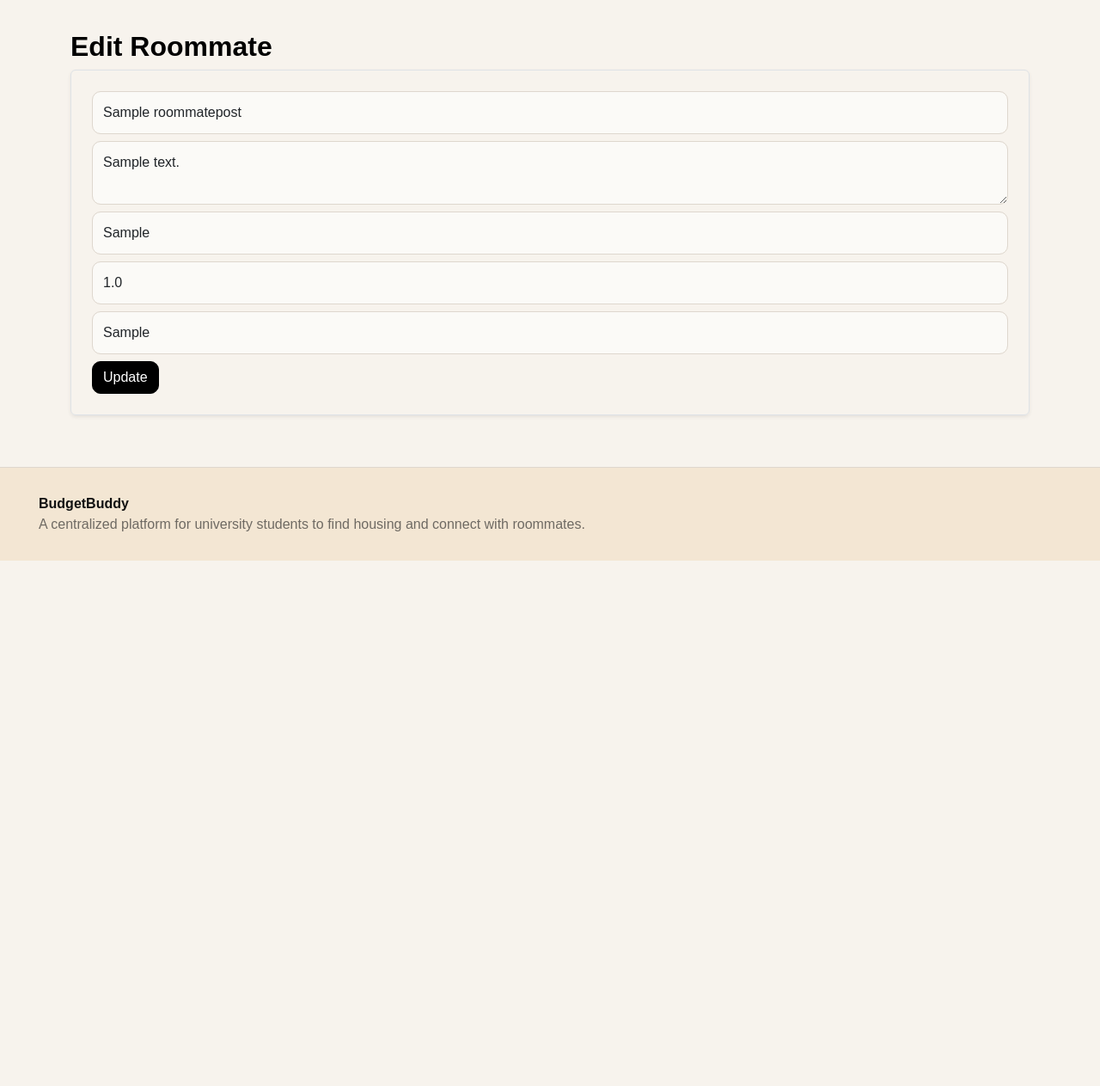
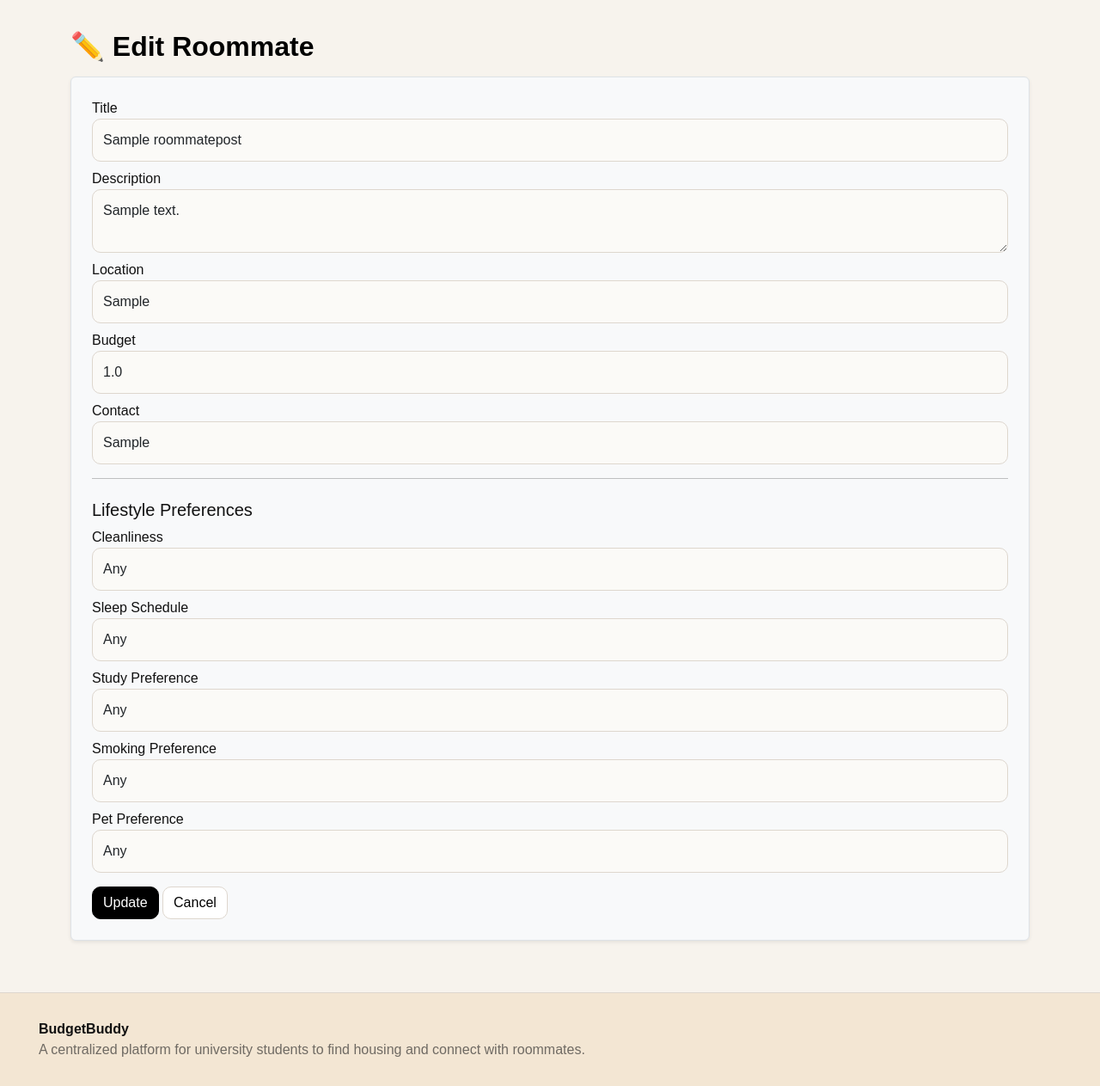
Before and after one commit to GordanEatCodes/GitProject-BudgetBuddy, a Django app: page /roommates/edit/1/ in a window 1280 px wide. Shown: the part 83-1346 px from the top of the page at 86% size. Before the commit the page ends 735 px from the top, so only its background shows below. Run offline with Django 5.2, Linux system fonts and the light colour scheme; tables that the repository leaves empty hold one stand-in row (values such as "Sample post").

Commit message:
add advanced roommate matching algorithm

```diff
--- a/roommate/models.py
+++ b/roommate/models.py
@@ -1,12 +1,53 @@
 from django.db import models
 from django.contrib.auth.models import User
 
+
 class RoommatePost(models.Model):
+    CLEANLINESS_CHOICES = [
+        ('any', 'Any'),
+        ('very_clean', 'Very Clean'),
+        ('normal', 'Normal'),
+        ('messy', 'Messy'),
+    ]
+
+    SLEEP_CHOICES = [
+        ('any', 'Any'),
+        ('early_sleep', 'Early Sleep'),
+        ('late_sleep', 'Late Sleep'),
+        ('flexible', 'Flexible'),
+    ]
+
+    STUDY_CHOICES = [
+        ('any', 'Any'),
+        ('quiet', 'Quiet Environment'),
+        ('normal', 'Normal'),
+        ('social', 'Social Environment'),
+    ]
+
+    SMOKING_CHOICES = [
+        ('any', 'Any'),
+        ('no_smoking', 'No Smoking'),
+        ('smoking_ok', 'Smoking OK'),
+    ]
+
+    PET_CHOICES = [
+        ('any', 'Any'),
+        ('no_pets', 'No Pets'),
+        ('pets_ok', 'Pets OK'),
+    ]
+
     title = models.CharField(max_length=100)
     description = models.TextField()
     location = models.CharField(max_length=100)
     budget = models.FloatField()
     contact = models.CharField(max_length=100)
+
+    cleanliness = models.CharField(max_length=20, choices=CLEANLINESS_CHOICES, default='any')
+    sleep_schedule = models.CharField(max_length=20, choices=SLEEP_CHOICES, default='any')
+    study_preference = models.CharField(max_length=20, choices=STUDY_CHOICES, default='any')
+    smoking = models.CharField(max_length=20, choices=SMOKING_CHOICES, default='any')
+    pets = models.CharField(max_length=20, choices=PET_CHOICES, default='any')
+
     created_by = models.ForeignKey(User, null=True, blank=True, on_delete=models.CASCADE)
     created_at = models.DateTimeField(auto_now_add=True)
 
--- a/roommate/templates/roommate/edit_roommate.html
+++ b/roommate/templates/roommate/edit_roommate.html
@@ -2,19 +2,81 @@
 
 {% block content %}
 
-<h2>Edit Roommate</h2>
+<h2>✏️ Edit Roommate</h2>
 
-<form method="POST" class="p-4 border rounded shadow-sm">
+<form method="POST" class="mt-3 p-4 border rounded shadow-sm bg-light">
     {% csrf_token %}
 
-    <input type="text" name="title" value="{{ post.title }}" class="form-control mb-2">
-    <textarea name="description" class="form-control mb-2">{{ post.description }}</textarea>
+    <label>Title</label>
+    <input type="text" name="title" value="{{ post.title }}"
+           class="form-control mb-2" required>
 
-    <input type="text" name="location" value="{{ post.location }}" class="form-control mb-2">
-    <input type="number" name="budget" value="{{ post.budget }}" class="form-control mb-2">
-    <input type="text" name="contact" value="{{ post.contact }}" class="form-control mb-2">
+    <label>Description</label>
+    <textarea name="description"
+              class="form-control mb-2" required>{{ post.description }}</textarea>
 
-    <button type="submit" class="btn btn-primary">Update</button>
+    <label>Location</label>
+    <input type="text" name="location" value="{{ post.location }}"
+           class="form-control mb-2" required>
+
+    <label>Budget</label>
+    <input type="number" name="budget" value="{{ post.budget }}"
+           class="form-control mb-2" min="0" required>
+
+    <label>Contact</label>
+    <input type="text" name="contact" value="{{ post.contact }}"
+           class="form-control mb-3" required>
+
+    <hr>
+
+    <h5 class="mt-4">Lifestyle Preferences</h5>
+
+    <label>Cleanliness</label>
+    <select name="cleanliness" class="form-control mb-2">
+        <option value="any" {% if post.cleanliness == 'any' %}selected{% endif %}>Any</option>
+        <option value="very_clean" {% if post.cleanliness == 'very_clean' %}selected{% endif %}>Very Clean</option>
+        <option value="normal" {% if post.cleanliness == 'normal' %}selected{% endif %}>Normal</option>
+        <option value="messy" {% if post.cleanliness == 'messy' %}selected{% endif %}>Messy</option>
+    </select>
+
+    <label>Sleep Schedule</label>
+    <select name="sleep_schedule" class="form-control mb-2">
+        <option value="any" {% if post.sleep_schedule == 'any' %}selected{% endif %}>Any</option>
+        <option value="early_sleep" {% if post.sleep_schedule == 'early_sleep' %}selected{% endif %}>Early Sleep</option>
+        <option value="late_sleep" {% if post.sleep_schedule == 'late_sleep' %}selected{% endif %}>Late Sleep</option>
+        <option value="flexible" {% if post.sleep_schedule == 'flexible' %}selected{% endif %}>Flexible</option>
+    </select>
+
+    <label>Study Preference</label>
+    <select name="study_preference" class="form-control mb-2">
+        <option value="any" {% if post.study_preference == 'any' %}selected{% endif %}>Any</option>
+        <option value="quiet" {% if post.study_preference == 'quiet' %}selected{% endif %}>Quiet Environment</option>
+        <option value="normal" {% if post.study_preference == 'normal' %}selected{% endif %}>Normal</option>
+        <option value="social" {% if post.study_preference == 'social' %}selected{% endif %}>Social Environment</option>
+    </select>
+
+    <label>Smoking Preference</label>
+    <select name="smoking" class="form-control mb-2">
+        <option value="any" {% if post.smoking == 'any' %}selected{% endif %}>Any</option>
+        <option value="no_smoking" {% if post.smoking == 'no_smoking' %}selected{% endif %}>No Smoking</option>
+        <option value="smoking_ok" {% if post.smoking == 'smoking_ok' %}selected{% endif %}>Smoking OK</option>
+    </select>
+
+    <label>Pet Preference</label>
+    <select name="pets" class="form-control mb-3">
+        <option value="any" {% if post.pets == 'any' %}selected{% endif %}>Any</option>
+        <option value="no_pets" {% if post.pets == 'no_pets' %}selected{% endif %}>No Pets</option>
+        <option value="pets_ok" {% if post.pets == 'pets_ok' %}selected{% endif %}>Pets OK</option>
+    </select>
+
+    <button type="submit" class="btn btn-primary">
+        Update
+    </button>
+
+    <a href="{% url 'roommate_list' %}" class="btn btn-secondary">
+        Cancel
+    </a>
+
 </form>
 
 {% endblock %}
--- a/roommate/views.py
+++ b/roommate/views.py
@@ -16,6 +16,12 @@ def add_roommate(request):
             location=location,
             budget=float(budget) if budget else 0,
             contact=contact,
+
+            cleanliness=request.POST.get('cleanliness', 'any'),
+            sleep_schedule=request.POST.get('sleep_schedule', 'any'),
+            study_preference=request.POST.get('study_preference', 'any'),
+            smoking=request.POST.get('smoking', 'any'),
+            pets=request.POST.get('pets', 'any'),
         )
 
         return redirect('roommate_list')
@@ -85,6 +91,13 @@ def edit_roommate(request, id):
             post.budget = float(budget)
 
         post.contact = request.POST.get('contact')
+
+        post.cleanliness = request.POST.get('cleanliness', 'any')
+        post.sleep_schedule = request.POST.get('sleep_schedule', 'any')
+        post.study_preference = request.POST.get('study_preference', 'any')
+        post.smoking = request.POST.get('smoking', 'any')
+        post.pets = request.POST.get('pets', 'any')
+
         post.save()
 
         return redirect('roommate_list')
@@ -98,51 +111,96 @@ def match_roommates(request, id):
 
     results = []
 
+    stop_words = {
+        "i", "am", "is", "are", "the", "and", "or", "a", "an",
+        "to", "for", "with", "in", "on", "of", "my", "me",
+        "looking", "roommate", "room", "student", "want", "need"
+    }
+
     for post in all_posts:
         score = 0
-        max_score = 10
         reasons = []
 
-        if current_user_post.location.lower() == post.location.lower():
-            score += 3
+        current_location = current_user_post.location.lower().strip()
+        post_location = post.location.lower().strip()
+
+        if current_location == post_location:
+            score += 25
             reasons.append("Same location")
+        elif current_location in post_location or post_location in current_location:
+            score += 15
+            reasons.append("Similar location")
         else:
             reasons.append("Different location")
 
         budget_diff = abs(float(current_user_post.budget) - float(post.budget))
 
         if budget_diff <= 100:
-            score += 3
+            score += 25
             reasons.append("Budget difference is within RM100")
+        elif budget_diff <= 200:
+            score += 18
+            reasons.append("Budget difference is within RM200")
         elif budget_diff <= 300:
-            score += 1
+            score += 10
             reasons.append("Budget difference is within RM300")
         else:
             reasons.append("Budget difference is more than RM300")
 
-        current_words = set(current_user_post.description.lower().split())
-        post_words = set(post.description.lower().split())
+        lifestyle_fields = [
+            ('cleanliness', 'Cleanliness preference'),
+            ('sleep_schedule', 'Sleep schedule'),
+            ('study_preference', 'Study preference'),
+            ('smoking', 'Smoking preference'),
+            ('pets', 'Pet preference'),
+        ]
+
+        for field_name, label in lifestyle_fields:
+            current_value = getattr(current_user_post, field_name, 'any')
+            post_value = getattr(post, field_name, 'any')
+
+            if current_value == post_value and current_value != 'any':
+                score += 7
+                reasons.append(f"{label} matched")
+            elif current_value == 'any' or post_value == 'any':
+                score += 3
+                reasons.append(f"{label} is flexible")
+            else:
+                reasons.append(f"{label} is different")
+
+        current_words = set(current_user_post.description.lower().split()) - stop_words
+        post_words = set(post.description.lower().split()) - stop_words
 
         common_words = current_words & post_words
+        keyword_score = min(len(common_words) * 3, 15)
 
-        keyword_score = min(len(common_words), 4)
         score += keyword_score
 
         if common_words:
             reasons.append("Similar keywords: " + ", ".join(common_words))
         else:
-            reasons.append("No similar description keywords")
+            reasons.append("No strong keyword similarity")
 
-        match_percentage = round((score / max_score) * 100)
+        match_percentage = min(score, 100)
+
+        if match_percentage >= 80:
+            match_label = "Excellent Match"
+        elif match_percentage >= 60:
+            match_label = "Good Match"
+        elif match_percentage >= 40:
+            match_label = "Fair Match"
+        else:
+            match_label = "Low Match"
 
         results.append({
             'post': post,
             'score': score,
             'match_percentage': match_percentage,
+            'match_label': match_label,
             'reasons': reasons
         })
 
-    results.sort(key=lambda x: x['score'], reverse=True)
+    results.sort(key=lambda x: x['match_percentage'], reverse=True)
 
     best_match = results[0] if results else None
 
```
Also changed, not shown: roommate/templates/roommate/add_roommate.html (+52 -5 lines), roommate/templates/roommate/match.html (+10 -3 lines), roommate/migrations/0003_roommatepost_cleanliness_roommatepost_pets_and_more.py (added).
